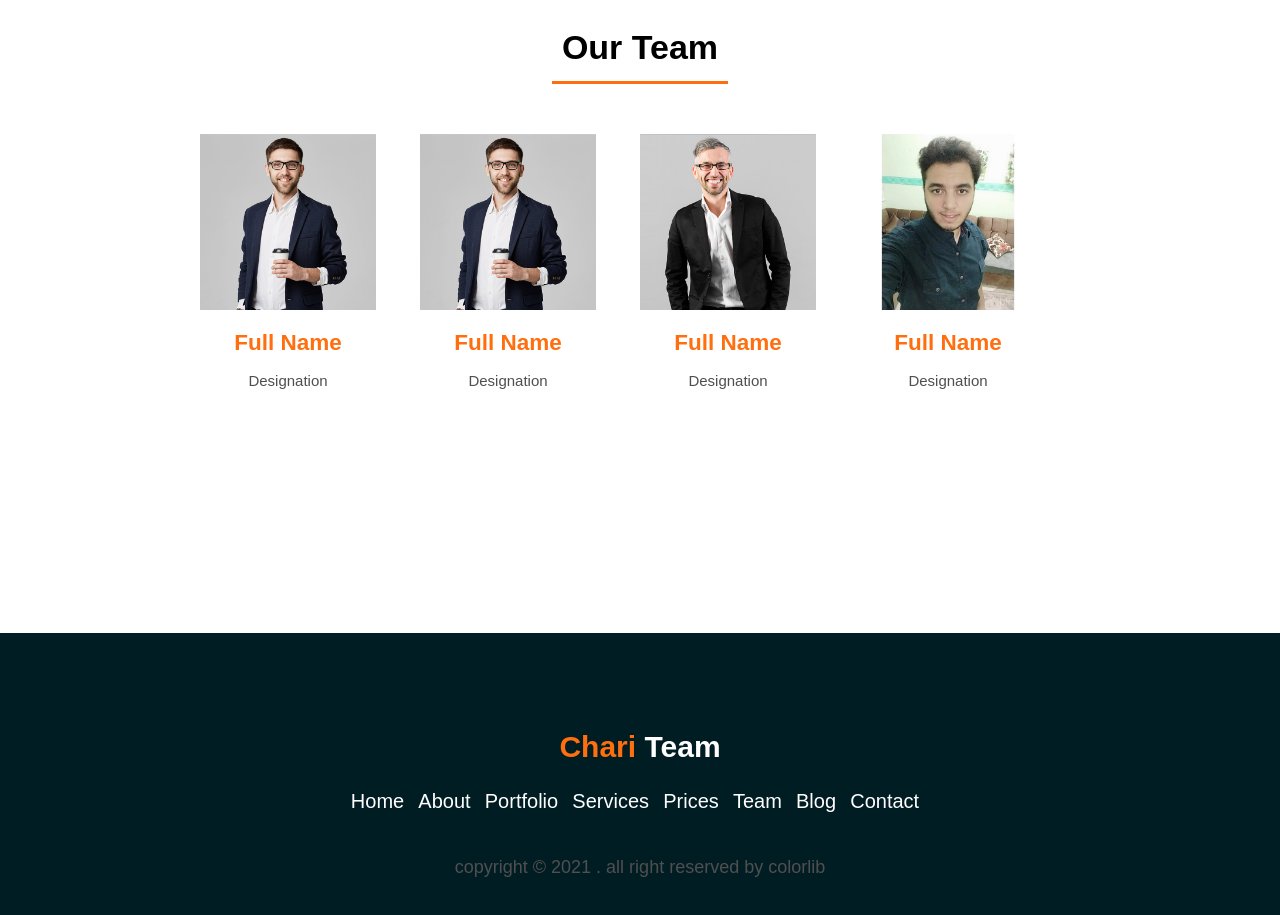
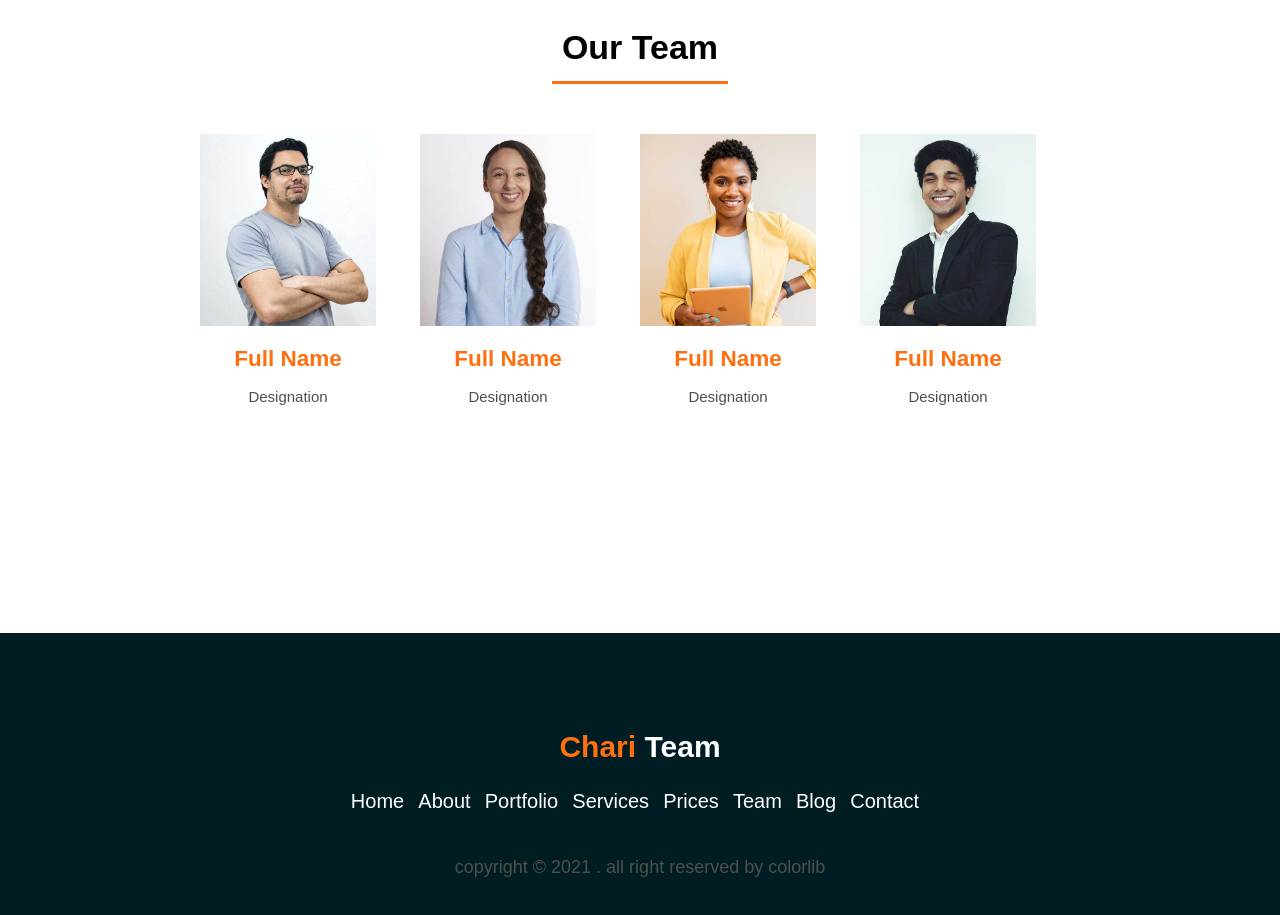
Before and after one commit to NohaElMandoh/first-design-html-css, a plain HTML site: page index.html in a window 1280 px wide. Shown: the part 5820-6735 px from the top of the page. Drawn offline with Linux system fonts and the light colour scheme.

Commit message:
update team images

```diff
--- a/index.html
+++ b/index.html
@@ -516,7 +516,7 @@
             <div class="team-item">
 
                 <div class="team-img">
-                    <img src="images/trainer-3.jpg" alt="" >
+                    <img src="images/imgs/team-1.jpg" alt="" >
                     <div class="team-overlay">
                         <a href="#"> <i class="fab fa-facebook-square"></i> </a>
                         <a href="#"><i class="fab fa-twitter-square"></i></a>
@@ -534,7 +534,7 @@
             <div class="team-item">
 
                 <div class="team-img">
-                    <img src="images/trainer-3.jpg" alt="">
+                    <img src="images/imgs/team-2.jpg" alt="">
                     <div class="team-overlay">
                         <a href="#"> <i class="fab fa-facebook-square"></i> </a>
                         <a href="#"><i class="fab fa-twitter-square"></i></a>
@@ -552,7 +552,7 @@
             <div class="team-item div2">
 
                 <div class="team-img">
-                    <img src="images/trainer-1.jpg" alt="">
+                    <img src="images/imgs/team-3.jpg" alt="">
                     <div class="team-overlay">
                         <a href="#"> <i class="fab fa-facebook-square"></i> </a>
                         <a href="#"><i class="fab fa-twitter-square"></i></a>
@@ -569,7 +569,7 @@
             <div class="team-item">
 
                 <div class="team-img">
-                    <img src="images/zizo.jpg" alt="">
+                    <img src="images/imgs/team-4.jpg" alt="">
                     <div class="team-overlay">
                         <a href="#"> <i class="fab fa-facebook-square"></i> </a>
                         <a href="#"><i class="fab fa-twitter-square"></i></a>
```
Also changed, not shown: Images/imgs/team-1.jpg (added), Images/imgs/team-2.jpg (added), Images/imgs/team-3.jpg (added), Images/imgs/team-4.jpg (added).
